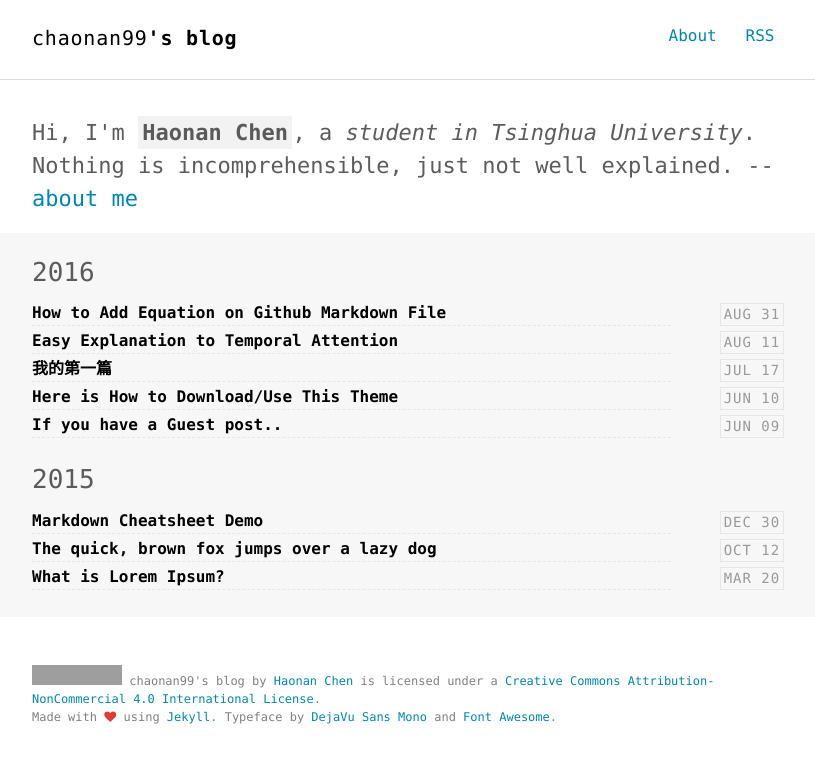
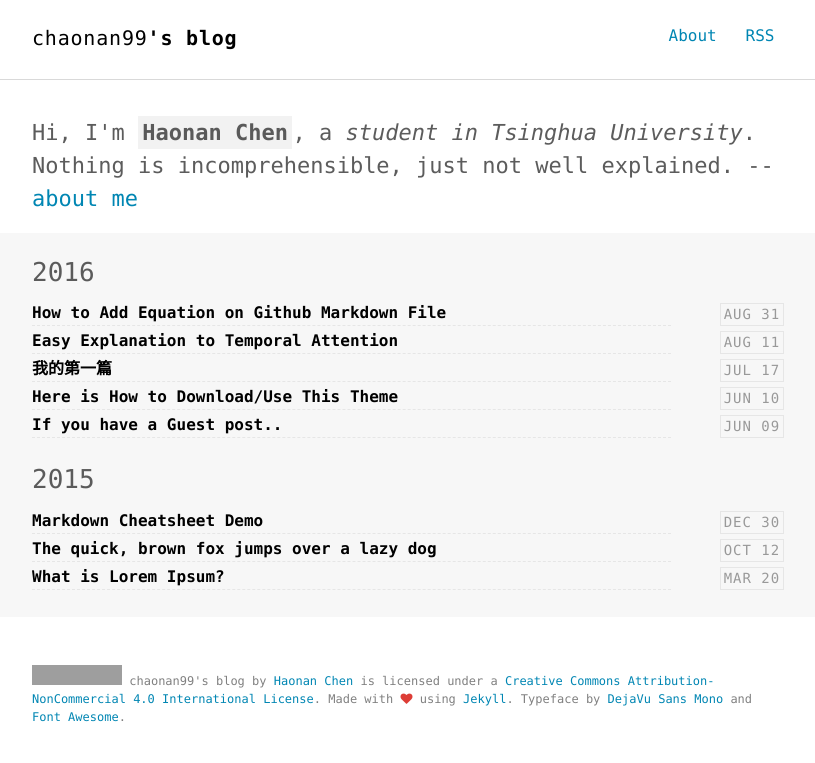
Before and after one commit to chaonan99/chaonan99.github.io, a Jekyll site: the page built from index.html, in a window 1280 px wide. Shown: the top 763 px of the page, without its empty margins (232-1047 px from the left). Built offline with Jekyll 4.4.1, drawn with Linux system fonts in a browser that asks for light colours; grey boxes are pictures that could not be loaded.

```diff
--- a/_includes/footer.html
+++ b/_includes/footer.html
@@ -1,6 +1,6 @@
 <footer class="site-footer">
   <div class="container">
-    <small class="block"><a rel="license" href="http://creativecommons.org/licenses/by-nc/4.0/"><img alt="Creative Commons License" style="border-width:0" src="https://i.creativecommons.org/l/by-nc/4.0/80x15.png" /></a>   <span xmlns:dct="http://purl.org/dc/terms/" property="dct:title">chaonan99's blog</span> by <a xmlns:cc="http://creativecommons.org/ns#" href="https://chaonan99.github.io" property="cc:attributionName" rel="cc:attributionURL">Haonan Chen</a> is licensed under a <a rel="license" href="http://creativecommons.org/licenses/by-nc/4.0/">Creative Commons Attribution-NonCommercial 4.0 International License</a>.</small><small class="block">Made with <i class="fa fa-heart" aria-hidden="true" style="color:#DD3D36"></i> using <a href="http://jekyllrb.com/">Jekyll</a>. Typeface by <a href="https://www.fontsquirrel.com/fonts/dejavu-sans-mono">DejaVu Sans Mono</a> and <a href="http://fontawesome.io/">Font Awesome</a>.</small>
+    <small class="block"><a rel="license" href="http://creativecommons.org/licenses/by-nc/4.0/"><img alt="Creative Commons License" style="border-width:0" src="https://i.creativecommons.org/l/by-nc/4.0/80x15.png" /></a>   <span xmlns:dct="http://purl.org/dc/terms/" property="dct:title">chaonan99's blog</span> by <a xmlns:cc="http://creativecommons.org/ns#" href="https://chaonan99.github.io" property="cc:attributionName" rel="cc:attributionURL">Haonan Chen</a> is licensed under a <a rel="license" href="http://creativecommons.org/licenses/by-nc/4.0/">Creative Commons Attribution-NonCommercial 4.0 International License</a>. Made with <i class="fa fa-heart" aria-hidden="true" style="color:#DD3D36"></i> using <a href="http://jekyllrb.com/">Jekyll</a>. Typeface by <a href="https://www.fontsquirrel.com/fonts/dejavu-sans-mono">DejaVu Sans Mono</a> and <a href="http://fontawesome.io/">Font Awesome</a>.</small>
     <!-- <small class="block">&copy; {{ site.time | date: '%Y' }} {{ site.author.name }}. All rights reserved.</small> -->
 <!--     <small><a href="https://github.com/heiswayi/thinkspace">Thinkspace</a> theme by <a href="http://heiswayi.github.io/">Heiswayi Nrird</a>.</small> -->
   </div>
```
